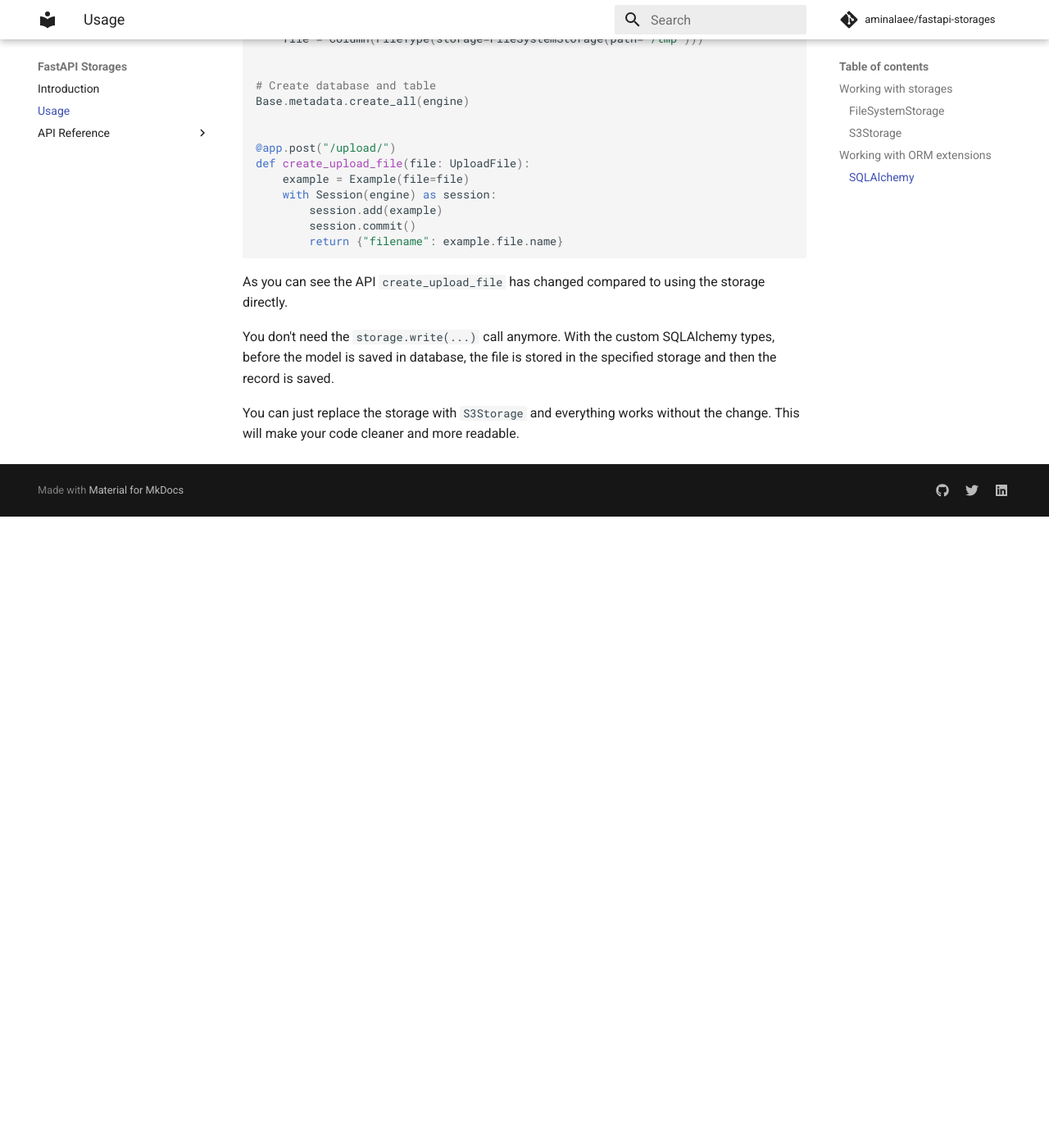
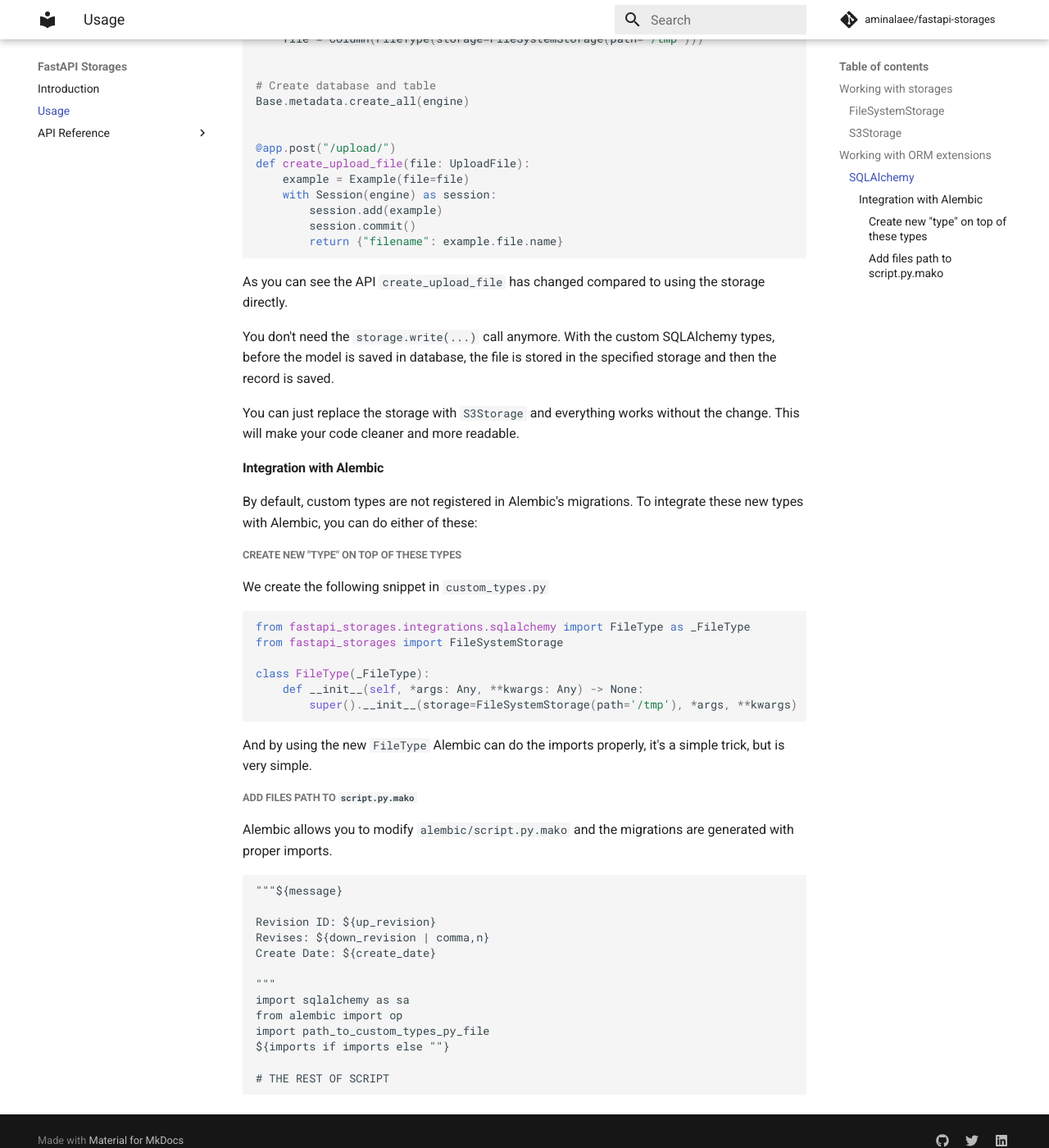
Before and after one commit to aminalaee/fastapi-storages, an MkDocs documentation site: the page built from docs/usage.md, in a window 1280 px wide and 1400 px high, scrolled down 2344 px. Shown: the whole window at 82% size. Built offline with MkDocs 1.6.1 and Material for MkDocs 9.7.7, drawn with Linux system fonts in a browser that asks for light colours; comment, search, counter and statistics services are not loaded; before the commit the page ends 2974 px from its top, so only the background shows below that.

Commit message:
Added docs about alembic integration (#35)
Co-authored-by: Amin Alaee <mohammadamin.alaee@gmail.com>

````diff
--- a/docs/usage.md
+++ b/docs/usage.md
@@ -125,3 +125,43 @@
 
 You can just replace the storage with `S3Storage` and everything works without the change.
 This will make your code cleaner and more readable.
+
+#### Integration with Alembic
+
+By default, custom types are not registered in Alembic's migrations.
+To integrate these new types with Alembic, you can do either of these:
+
+##### Create new "type" on top of these types
+
+We create the following snippet in `custom_types.py`
+
+```python
+from fastapi_storages.integrations.sqlalchemy import FileType as _FileType
+from fastapi_storages import FileSystemStorage
+
+class FileType(_FileType):
+    def __init__(self, *args: Any, **kwargs: Any) -> None:
+        super().__init__(storage=FileSystemStorage(path='/tmp'), *args, **kwargs)
+```
+
+And by using the new `FileType` Alembic can do the imports properly, it's a simple trick, but is very simple.
+
+##### Add files path to `script.py.mako`
+
+Alembic allows you to modify `alembic/script.py.mako` and the migrations are generated with proper imports.
+
+```
+"""${message}
+
+Revision ID: ${up_revision}
+Revises: ${down_revision | comma,n}
+Create Date: ${create_date}
+
+"""
+import sqlalchemy as sa
+from alembic import op
+import path_to_custom_types_py_file
+${imports if imports else ""}
+
+# THE REST OF SCRIPT
+```
````
Also changed, not shown: docs/index.md (line endings or trailing spaces).
